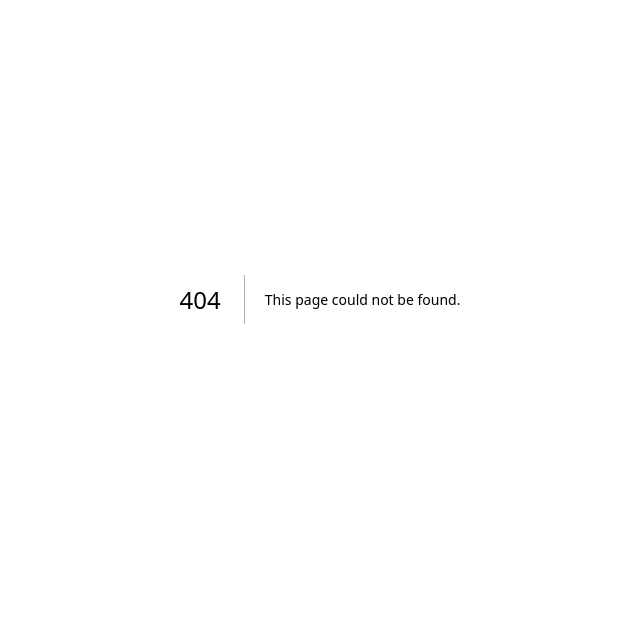
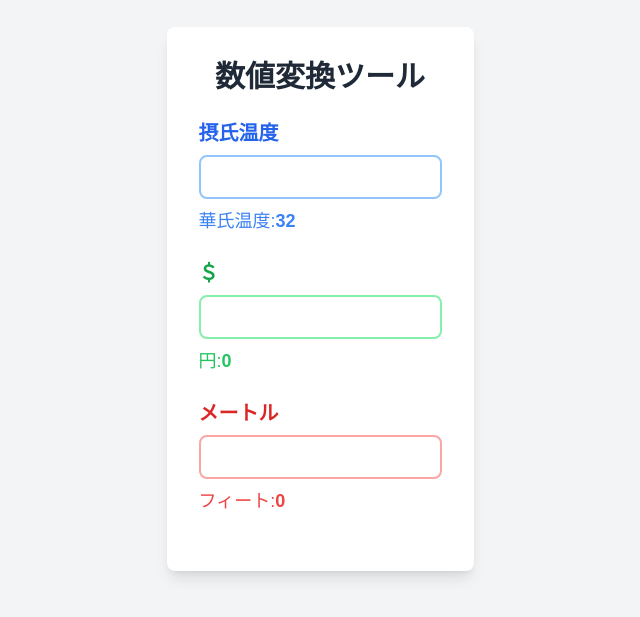
Before and after one commit to kame82/react-begin, a Next.js app: page /convert-number in a window 1280 px wide. Before the commit this address had no page. Shown: the part 101-718 px from the top of the page, without its empty margins (320-960 px from the left). Built offline with nearby package versions, Linux system fonts and the light colour scheme.

Commit message:
数値変換ツール実装

```diff
--- /dev/null
+++ b/app/(main)/convert-number/customHook.ts
@@ -0,0 +1,56 @@
+import { type ChangeEvent, useState } from "react";
+
+type UseConvert = () => {
+  temperature: number;
+  dollar: number;
+  meter: number;
+  handleTemperatureChange: (e: ChangeEvent<HTMLInputElement>) => void;
+  handleDollarChange: (e: ChangeEvent<HTMLInputElement>) => void;
+  handleMeterChange: (e: ChangeEvent<HTMLInputElement>) => void;
+  convertCtoF: (temperature: number) => number;
+  convertDollarToYen: (dollar: number) => number;
+  convertMeterToFeet: (meter: number) => number;
+};
+
+export const ConvertNumberHook: UseConvert = () => {
+  const [temperature, setTemperature] = useState(0);
+  const [dollar, setDollar] = useState(0);
+  const [meter, setMeter] = useState(0);
+
+  const handleTemperatureChange = (e: ChangeEvent<HTMLInputElement>) => {
+    setTemperature(Number(e.target.value));
+  };
+
+  const handleMeterChange = (e: ChangeEvent<HTMLInputElement>) => {
+    setMeter(Number(e.target.value));
+  };
+
+  const handleDollarChange = (e: ChangeEvent<HTMLInputElement>) => {
+    setDollar(Number(e.target.value));
+  };
+
+  const convertCtoF = (temperature: number) => {
+    return (temperature * 9) / 5 + 32;
+  };
+
+  const convertDollarToYen = (dollar: number) => {
+    const conversionRate = 155; // 1ドル155円
+    return dollar * conversionRate;
+  };
+
+  const convertMeterToFeet = (meter: number) => {
+    return meter * 3.28084;
+  };
+
+  return {
+    temperature,
+    dollar,
+    meter,
+    handleTemperatureChange,
+    handleDollarChange,
+    handleMeterChange,
+    convertCtoF,
+    convertDollarToYen,
+    convertMeterToFeet,
+  };
+};
--- /dev/null
+++ b/app/(main)/convert-number/page.tsx
@@ -0,0 +1,74 @@
+"use client";
+import { NextPage } from "next";
+import { ConvertNumberHook } from "./customHook";
+
+const ConvertNumber: NextPage = () => {
+  const {
+    temperature,
+    dollar,
+    meter,
+    handleTemperatureChange,
+    handleDollarChange,
+    handleMeterChange,
+    convertCtoF,
+    convertDollarToYen,
+    convertMeterToFeet,
+  } = ConvertNumberHook();
+
+  return (
+    <div className="flex flex-col justify-center items-center min-h-screen bg-gray-100 py-10">
+      <div className="bg-white p-8 shadow-lg rounded-lg">
+        <h1 className="text-3xl font-bold mb-6 text-center text-gray-800">数値変換ツール</h1>
+        <div className="mb-6">
+          <label htmlFor="celsius" className="block text-xl font-extrabold text-blue-600 mb-2">
+            摂氏温度
+          </label>
+          <input
+            onChange={handleTemperatureChange}
+            type="number"
+            id="celsius"
+            className="w-full text-center px-4 py-2 mb-2 border-2 border-blue-300 rounded-lg focus:outline-none focus:ring-2 focus:ring-blue-500"
+          />
+          <p className="text-lg text-blue-500">
+            華氏温度:
+            <span className="font-semibold">{convertCtoF(temperature)}</span>
+          </p>
+        </div>
+
+        <div className="mb-6">
+          <label htmlFor="dollar" className="block text-xl font-extrabold text-green-600 mb-2">
+            ＄
+          </label>
+          <input
+            onChange={handleDollarChange}
+            type="number"
+            id="dollar"
+            className="w-full text-center px-4 py-2 mb-2 border-2 border-green-300 rounded-lg focus:outline-none focus:ring-2 focus:ring-green-500"
+          />
+          <p className="text-lg text-green-500">
+            円:
+            <span className="font-semibold">{convertDollarToYen(dollar)}</span>
+          </p>
+        </div>
+
+        <div className="mb-6">
+          <label htmlFor="meter" className="block text-xl font-extrabold text-red-600 mb-2">
+            メートル
+          </label>
+          <input
+            onChange={handleMeterChange}
+            type="number"
+            id="meter"
+            className="w-full text-center px-4 py-2 mb-2 border-2 border-red-300 rounded-lg focus:outline-none focus:ring-2 focus:ring-red-500"
+          />
+          <p className="text-lg text-red-500">
+            フィート:
+            <span className="font-semibold">{convertMeterToFeet(meter)}</span>
+          </p>
+        </div>
+      </div>
+    </div>
+  );
+};
+
+export default ConvertNumber;
--- a/app/page.tsx
+++ b/app/page.tsx
@@ -87,6 +87,14 @@ export default function Home() {
               8 Simple Diary
             </div>
           </Link>
+          <Link href="/convert-number">
+            <div
+              className="border-2 border-gray-500 rounded-lg bg-slate-300 hover:bg-slate-400
+            px-6 py-4 text-center shadow-lg transition-colors duration-300 cursor-pointer"
+            >
+              9 Calc Converter
+            </div>
+          </Link>
         </div>
       </div>
     </div>
```
